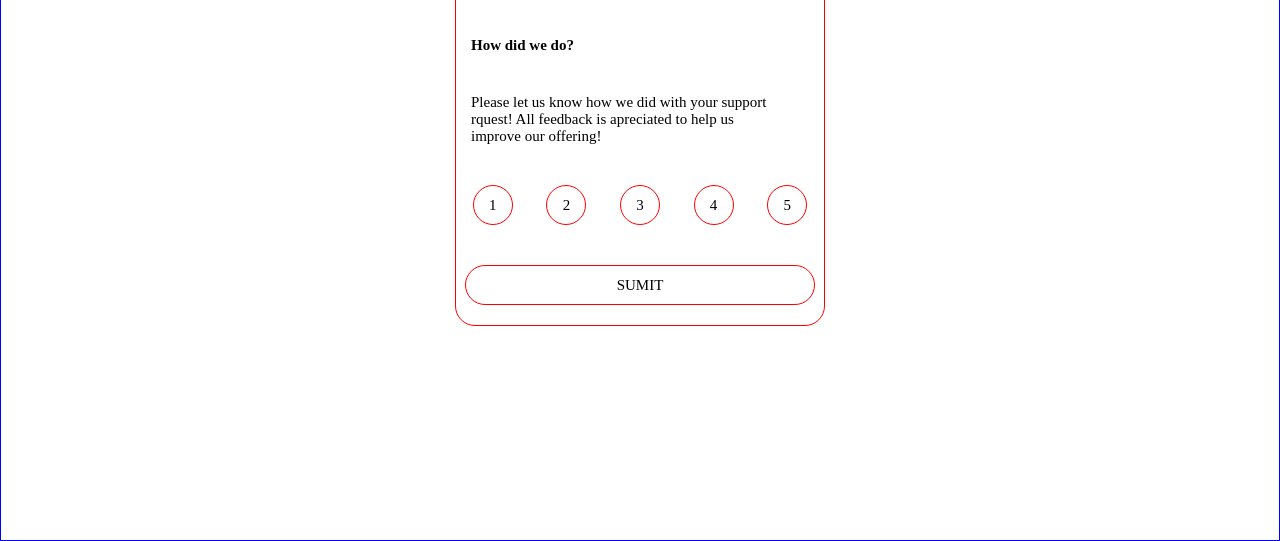
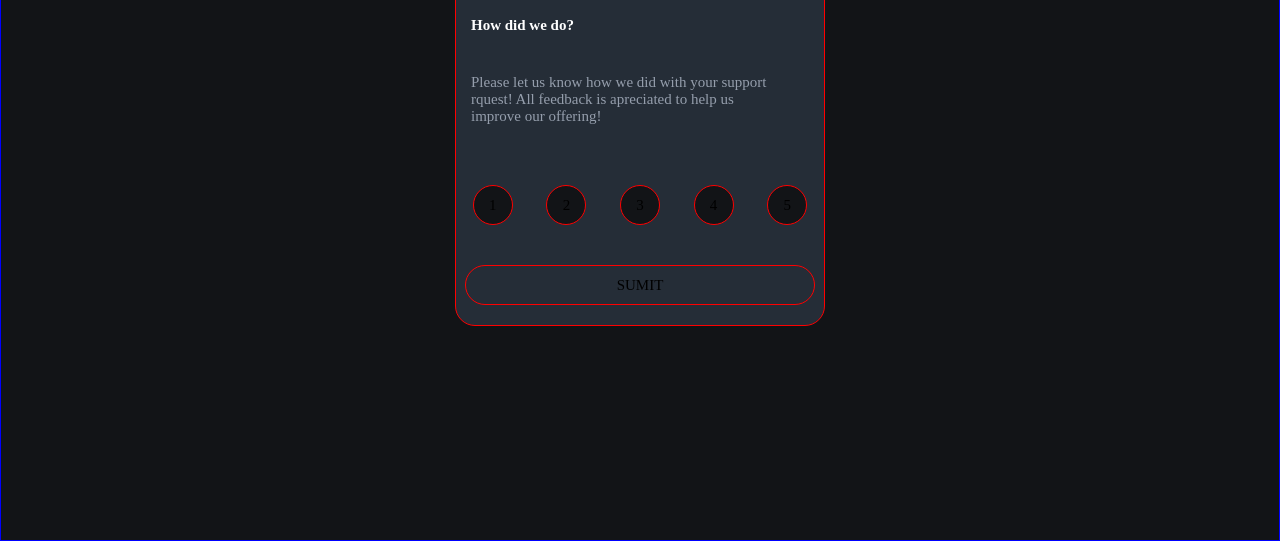
Before and after one commit to RdsMachado1181/Pagina--E-Learning, a plain HTML site: page learning.html in a window 1280 px wide. Shown: the part 259-800 px from the top of the page. Drawn offline with Linux system fonts and the light colour scheme.

Commit message:
inclusao
css, html

```diff
--- a/estilo.css
+++ b/estilo.css
@@ -1,5 +1,5 @@
 *{
-
+   /* configurações gerais da pagina  */
 margin: 0px auto;
 padding: 0px;
 box-sizing: border-box;
@@ -7,6 +7,7 @@ box-sizing: border-box;
 
 }
  body{
+     /* tamanho da area para trabalho  */
     width: 100vw;
     height: 100vh;
    border: 1px solid blue;
@@ -14,21 +15,25 @@ box-sizing: border-box;
 
 }
 .conteudo{
+      /* tamanho da area para trabalho para configuração  */
 width: 1440px;
 height: 100%;
 display: flex;
 justify-content: center;
 align-items: center;
+background-color: hsl(216, 12%, 8%);
+}
 
-}
 .container  .box-container{
+      /* tamanho da tela para conteudo   */
     width: 370px;
     height:370px;
     border: 1px solid red;
     border-radius: 20px  ;
-
+    background-color:   hsl(213, 19%, 18%);
 }
 .container  .box-container .box-logo{
+      /* local que vai receber o logo estrela   */
     width: 40px;
     height: 40px;
    border-radius: 50%;
@@ -36,20 +41,23 @@ align-items: center;
 display: flex;
 justify-content: center;
 align-items: center;
+}
 
-}
-.container  .box-container  .box-logo  #logo{
-    padding-top: 40px;
-}
 .container  .box-container .foto-logo{
     align-items: flex-start;
 }
 .container  .texto-container {
-    padding-top: 40px;
+    padding-top: 20px;
     padding-left: 15px;
 }
 .container  .texto-container h1{
+    /* cores do texto titulo */
     padding-bottom: 40px;
+    color : hsl(0, 0%, 100%);
+}
+.container  .texto-container p{
+    padding-bottom: 40px;
+    color :  hsl(217, 12%, 63%);
 }
 .box-container  #box-logo{
    padding-top: 20px;
@@ -57,8 +65,9 @@ align-items: center;
 .icones-container{
 display: flex;
 justify-content: space-around;
-padding-top: 40px;
+padding-top: 20px;
 padding-bottom: 40px;
+
 }
 .icones-container .box{
     width: 40px;
@@ -68,6 +77,7 @@ padding-bottom: 40px;
   display: flex;
   justify-content: center;
   align-items: center;
+  background-color: hsl(216, 12%, 8%);
     }
 .botao{
         width: 350px;
--- a/learning.html
+++ b/learning.html
@@ -7,8 +7,9 @@
 
     <link rel="preconnect" href="https://fonts.googleapis.com">
     <link rel="preconnect" href="https://fonts.gstatic.com" crossorigin>
+    <link href="https://fonts.googleapis.com/css2? família=Overpass&display=swap" rel="stylesheet">
 
-    <link href="https://fonts.googleapis.com/css2? família=Overpass&display=swap" rel="stylesheet">
+
 <link rel="stylesheet" href="estilo.css">
 
     <title>Página E-Learning</title>
@@ -23,7 +24,7 @@
 
 
              <div class="box-logo">
-                <picture  >
+            <picture  >
             <source media="(max-width:375px)" src="images/icon-star.svg">
             <img src="images/icon-star.svg" alt="foto-logo">
             </picture>
```
